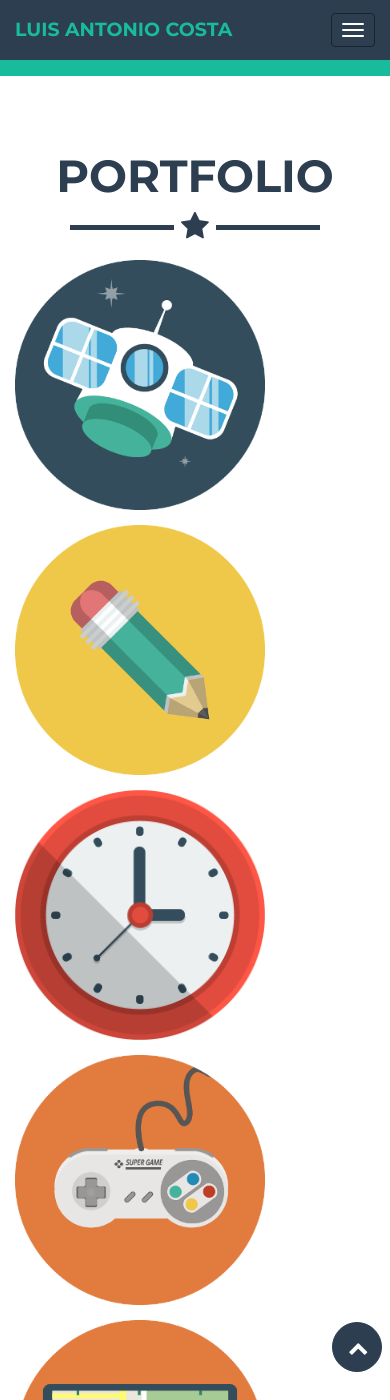
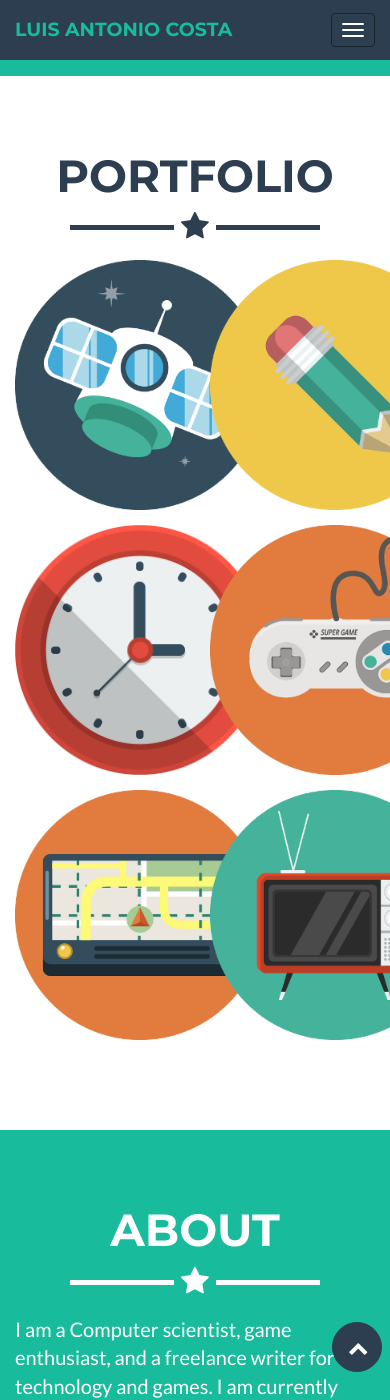
Before and after one commit to luiscosta89/luiscosta89.github.io, a Jekyll site: the page built from index.html, in a window 390 px wide and 1400 px high, scrolled down 474 px. Built offline with Jekyll 4.4.1, drawn with Linux system fonts in a browser that asks for light colours.

Commit message:
Ajustando exibição dos ícones dos projetos.

```diff
--- a/_includes/css/main.css
+++ b/_includes/css/main.css
@@ -201,10 +201,6 @@ section.success {
 }
 
 #portfolio .portfolio-item .portfolio-link {
-    display: block;
-    position: relative;
-    margin: 0 auto;
-    max-width: 400px;
 }
 
 #portfolio .portfolio-item .portfolio-link .caption {
--- a/_includes/portfolio_grid.html
+++ b/_includes/portfolio_grid.html
@@ -10,14 +10,14 @@
             </div>
             <div class="row">
                 {% for post in site.posts %}
-                    <div class="col-sm-4 portfolio-item">
+                    <div class="col-xs-6 col-md-4 portfolio-item">
                         <a href="#portfolioModal-{{ post.modal-id }}" class="portfolio-link" data-toggle="modal">
                             <div class="caption">
                                 <div class="caption-content">
                                     <i class="fa fa-search-plus fa-3x"></i>
                                 </div>
                             </div>
-                            <img src="img/portfolio/{{ post.img }}" class="image-icon" alt="{{ post.alt }}">
+                            <img src="img/portfolio/{{ post.img }}" class="image-icon mx-auto d-block" alt="{{ post.alt }}">
                         </a>
                     </div>
                 {% endfor %}
```
